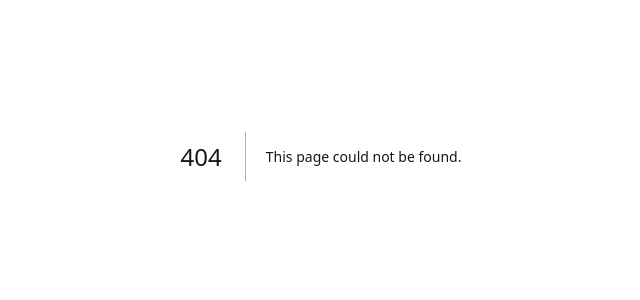
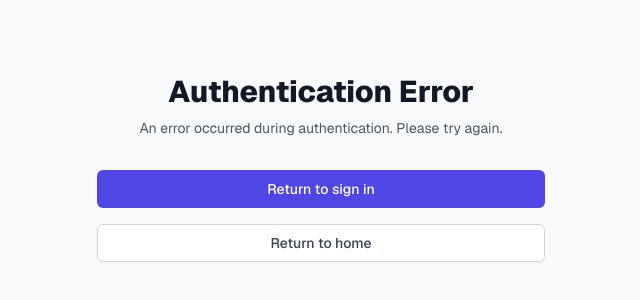
Before and after one commit to amangupta20/auctify, a Next.js app: page /auth/error in a window 1280 px wide. Before the commit this address had no page. Shown: the part 244-544 px from the top of the page, without its empty margins (319-959 px from the left). Built offline with nearby package versions, Linux system fonts and the light colour scheme.

Commit message:
Enhance NextAuth configuration with advanced sign-in logic and custom pages

```diff
--- a/app/Home/page.tsx
+++ /dev/null
@@ -1,11 +0,0 @@
-import React from 'react';
-
-const Page = () => {
-  return (
-    <div>
-        Welcome to Auctify!!
-    </div>
-  );
-};
-
-export default Page
--- /dev/null
+++ b/app/auth/error/page.tsx
@@ -0,0 +1,52 @@
+import React from 'react';
+import Link from 'next/link';
+
+interface PageProps {
+  searchParams: { error?: string };
+}
+
+const getErrorMessage = (error: string) => {
+  switch (error) {
+    case 'OAuthAccountNotLinked':
+      return 'This email is already associated with a different sign-in method. Please use your original sign-in method.';
+    case 'CredentialsSignin':
+      return 'Invalid email or password. Please try again.';
+    default:
+      return 'An error occurred during authentication. Please try again.';
+  }
+};
+
+export default function AuthErrorPage({ searchParams }: PageProps) {
+  const errorMessage = getErrorMessage(searchParams.error || '');
+
+  return (
+    <div className="min-h-screen flex items-center justify-center bg-gray-50 py-12 px-4 sm:px-6 lg:px-8">
+      <div className="max-w-md w-full space-y-8">
+        <div>
+          <h2 className="mt-6 text-center text-3xl font-extrabold text-gray-900">
+            Authentication Error
+          </h2>
+          <p className="mt-2 text-center text-sm text-gray-600">
+            {errorMessage}
+          </p>
+        </div>
+        <div className="mt-8 space-y-6">
+          <div className="rounded-md shadow-sm space-y-4">
+            <Link
+              href="/login"
+              className="group relative w-full flex justify-center py-2 px-4 border border-transparent text-sm font-medium rounded-md text-white bg-indigo-600 hover:bg-indigo-700 focus:outline-none focus:ring-2 focus:ring-offset-2 focus:ring-indigo-500"
+            >
+              Return to sign in
+            </Link>
+            <Link
+              href="/"
+              className="group relative w-full flex justify-center py-2 px-4 border border-gray-300 text-sm font-medium rounded-md text-gray-700 bg-white hover:bg-gray-50 focus:outline-none focus:ring-2 focus:ring-offset-2 focus:ring-indigo-500"
+            >
+              Return to home
+            </Link>
+          </div>
+        </div>
+      </div>
+    </div>
+  );
+}
--- /dev/null
+++ b/app/auth/link-account/page.tsx
@@ -0,0 +1,49 @@
+import React from 'react';
+import { auth } from "@/auth";
+import { redirect } from "next/navigation";
+import Link from 'next/link';
+
+interface PageProps {
+  searchParams: { email: string; provider: string };
+}
+
+export default async function LinkAccountPage({ searchParams }: PageProps) {
+  const session = await auth();
+  const { email, provider } = searchParams;
+
+  if (!email || !provider) {
+    redirect('/login');
+  }
+
+  return (
+    <div className="min-h-screen flex items-center justify-center bg-gray-50 py-12 px-4 sm:px-6 lg:px-8">
+      <div className="max-w-md w-full space-y-8">
+        <div>
+          <h2 className="mt-6 text-center text-3xl font-extrabold text-gray-900">
+            Account Already Exists
+          </h2>
+          <p className="mt-2 text-center text-sm text-gray-600">
+            An account with the email <span className="font-medium">{email}</span> already exists.
+            Please sign in with your existing credentials first.
+          </p>
+        </div>
+        <div className="mt-8 space-y-6">
+          <div className="rounded-md shadow-sm space-y-4">
+            <Link
+              href="/login"
+              className="group relative w-full flex justify-center py-2 px-4 border border-transparent text-sm font-medium rounded-md text-white bg-indigo-600 hover:bg-indigo-700 focus:outline-none focus:ring-2 focus:ring-offset-2 focus:ring-indigo-500"
+            >
+              Sign in with existing account
+            </Link>
+            <Link
+              href="/"
+              className="group relative w-full flex justify-center py-2 px-4 border border-gray-300 text-sm font-medium rounded-md text-gray-700 bg-white hover:bg-gray-50 focus:outline-none focus:ring-2 focus:ring-offset-2 focus:ring-indigo-500"
+            >
+              Return to home
+            </Link>
+          </div>
+        </div>
+      </div>
+    </div>
+  );
+}
```
Also changed, not shown: auth.ts (+39 -3 lines).
